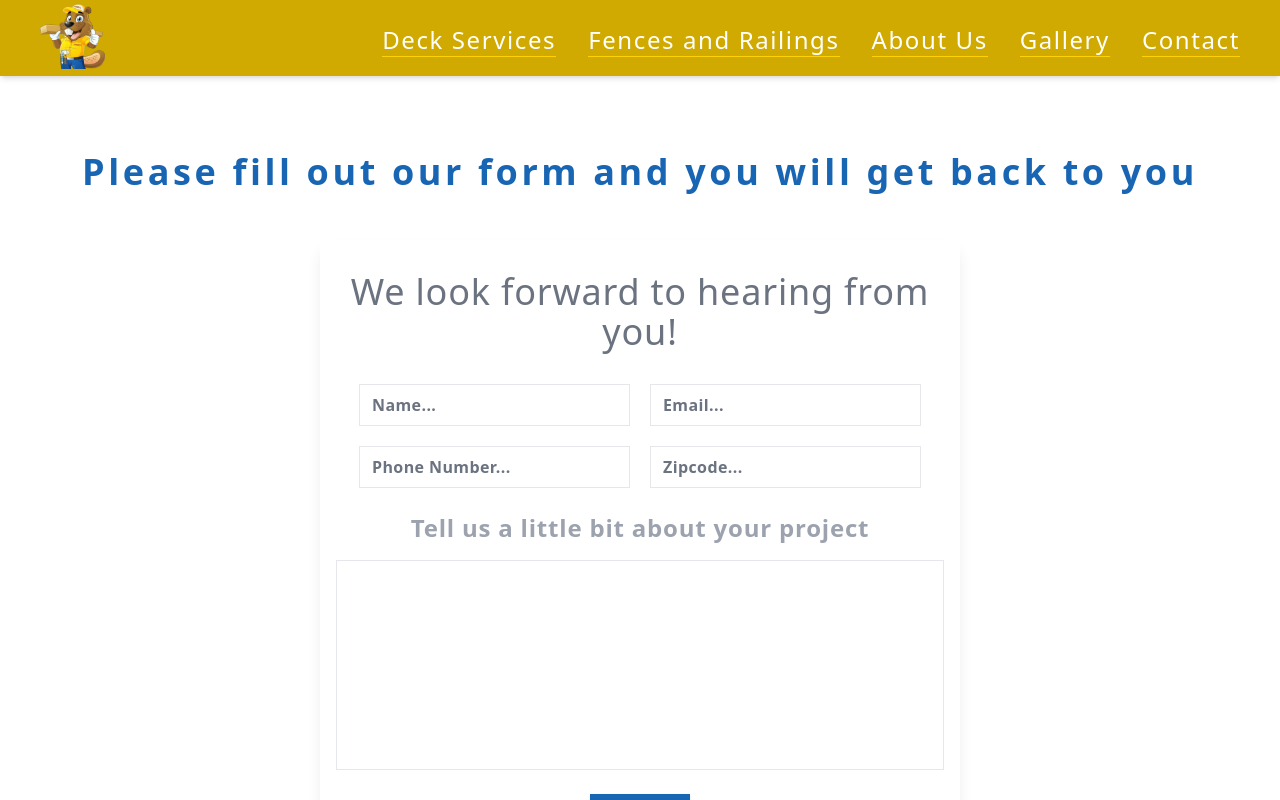
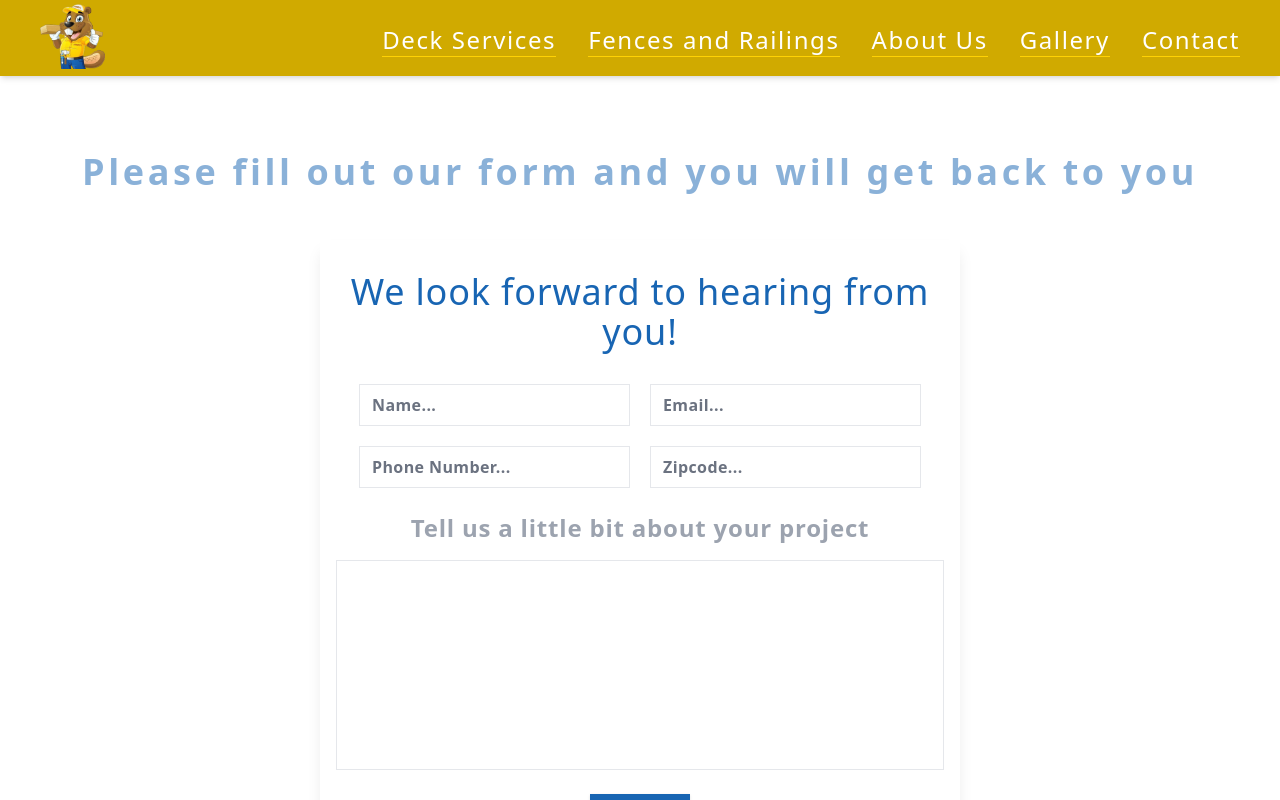
Before and after one commit to latz09/stumpys-decks, a Next.js app: page /contact-us in a window 1280 px wide. Shown: the top 800 px of the page. Built offline with nearby package versions, Linux system fonts and the light colour scheme.

Commit message:
fade switch

```diff
--- a/components/contact/ContactForm.js
+++ b/components/contact/ContactForm.js
@@ -1,9 +1,17 @@
 import FormInput from '../utils/FormInput';
+import { motion } from 'framer-motion';
 
 const ContactForm = () => {
 	return (
 		<form className='grid gap-6 place-items-center tracking-wider py-8 shadow-lg px-1 md:px-4'>
-			<h1 className='text-3xl md:text-4xl text-center text-gray-500 font-normal mb-2'>We look forward to hearing from you!</h1>
+			<motionh1
+				className='text-3xl md:text-4xl text-center text-blue font-normal mb-2'
+				initial={{ opacity: 0.2 }}
+				animate={{ opacity: 1 }}
+				transition={{ delay: 4, duration: 2 }}
+			>
+				We look forward to hearing from you!
+			</motionh1>
 			<div className='grid lg:grid-cols-2 gap-5 place-items-center px-2'>
 				<FormInput type='text' placeholder='Name...' />
 				<FormInput type='email' placeholder='Email...' />
@@ -14,7 +22,10 @@ const ContactForm = () => {
 				<h1 className='text-2xl text-gray-400 font-bold'>
 					Tell us a little bit about your project
 				</h1>
-				<textarea className='w-full resize-none inputs border-gray-200 focus:ring-0 ring-0 focus:border-gray-700' rows='8'></textarea>
+				<textarea
+					className='w-full resize-none inputs border-gray-200 focus:ring-0 ring-0 focus:border-gray-700'
+					rows='8'
+				></textarea>
 			</div>
 			<div>
 				<button className='btn px-4 py-2 text-2xl bg-blue text-white tracking-widest font-bold'>
--- a/pages/contact-us.js
+++ b/pages/contact-us.js
@@ -13,11 +13,11 @@ const Contact = () => {
 					We look forward to hearing from you!
 				</motion.p>
 			</div> */}
-			<div className='text-blue tracking-widest text-center  text-2xl md:text-4xl font-semibold flex justify-center py-12 '>
+			<div className='text-blue tracking-widest text-center  text-2xl md:text-4xl font-semibold flex justify-center md:py-12 px-2'>
 				<motion.p
-					initial={{ opacity: 0 }}
-					animate={{ opacity: 1 }}
-					transition={{ delay: 0.3, duration: 1.4 }}
+					initial={{ opacity: 1 }}
+					animate={{ opacity: .5 }}
+					transition={{ delay: 1.2, duration: 4 }}
 				>
 					Please fill out our form and you will get back to you
 				</motion.p>
```
